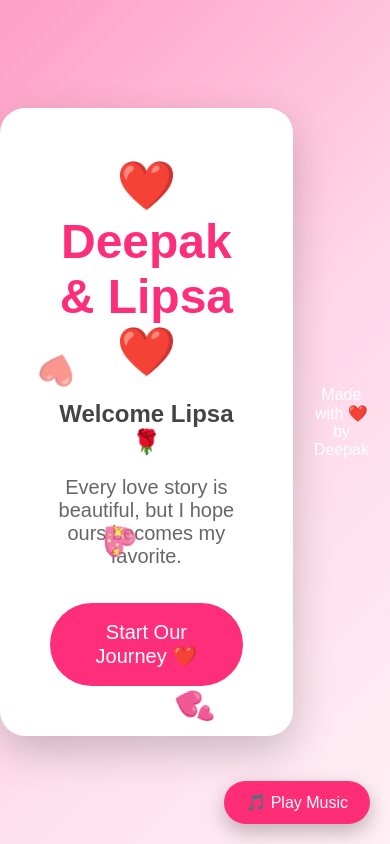
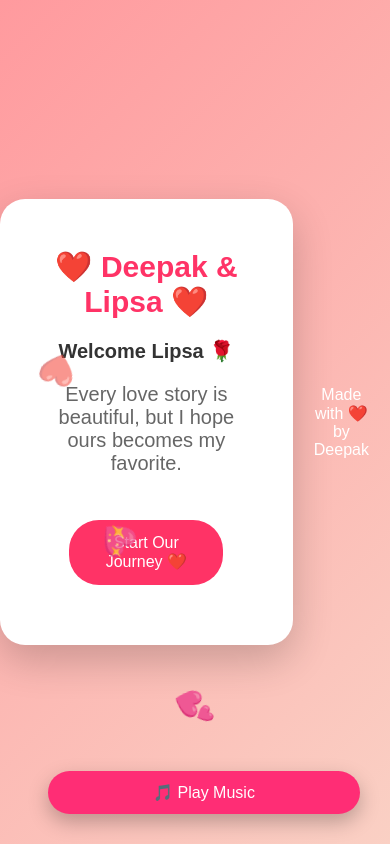
Before and after one commit to Dip5846/Deepak-Lipsa-Date, a Flask app: page / in a window 390 px wide. Run offline with Flask 3, Linux system fonts and the light colour scheme.

Commit message:
Update changes after UI improvements

```diff
--- a/static/style.css
+++ b/static/style.css
@@ -149,3 +149,77 @@ button:hover{
 body{
     cursor:url("https://cur.cursors-4u.net/symbols/sym-1/sym46.cur"),auto;
 }
+
+* {
+    box-sizing: border-box;
+}
+
+body {
+    margin: 0;
+    min-height: 100vh;
+    font-family: 'Poppins', sans-serif;
+    background: linear-gradient(135deg, #ff9a9e, #fad0c4);
+    display: flex;
+    justify-content: center;
+    align-items: center;
+}
+
+div {
+    text-align: center;
+}
+
+h1 {
+    font-size: 40px;
+    color: #ff3366;
+}
+
+h2 {
+    font-size: 26px;
+    color: #333;
+}
+
+button {
+    padding: 15px 30px;
+    margin: 10px;
+    border-radius: 30px;
+    border: none;
+    background: #ff3366;
+    color: white;
+    font-size: 18px;
+    cursor: pointer;
+}
+
+button:hover {
+    transform: scale(1.05);
+}
+
+input {
+    padding: 15px;
+    border-radius: 15px;
+    border: none;
+    font-size: 18px;
+}
+
+
+/* Mobile screen */
+@media(max-width:600px){
+
+    h1 {
+        font-size: 30px;
+    }
+
+    h2 {
+        font-size: 20px;
+    }
+
+    button {
+        width: 80%;
+        font-size: 16px;
+        padding: 14px;
+    }
+
+    input {
+        width: 80%;
+    }
+
+}
```
